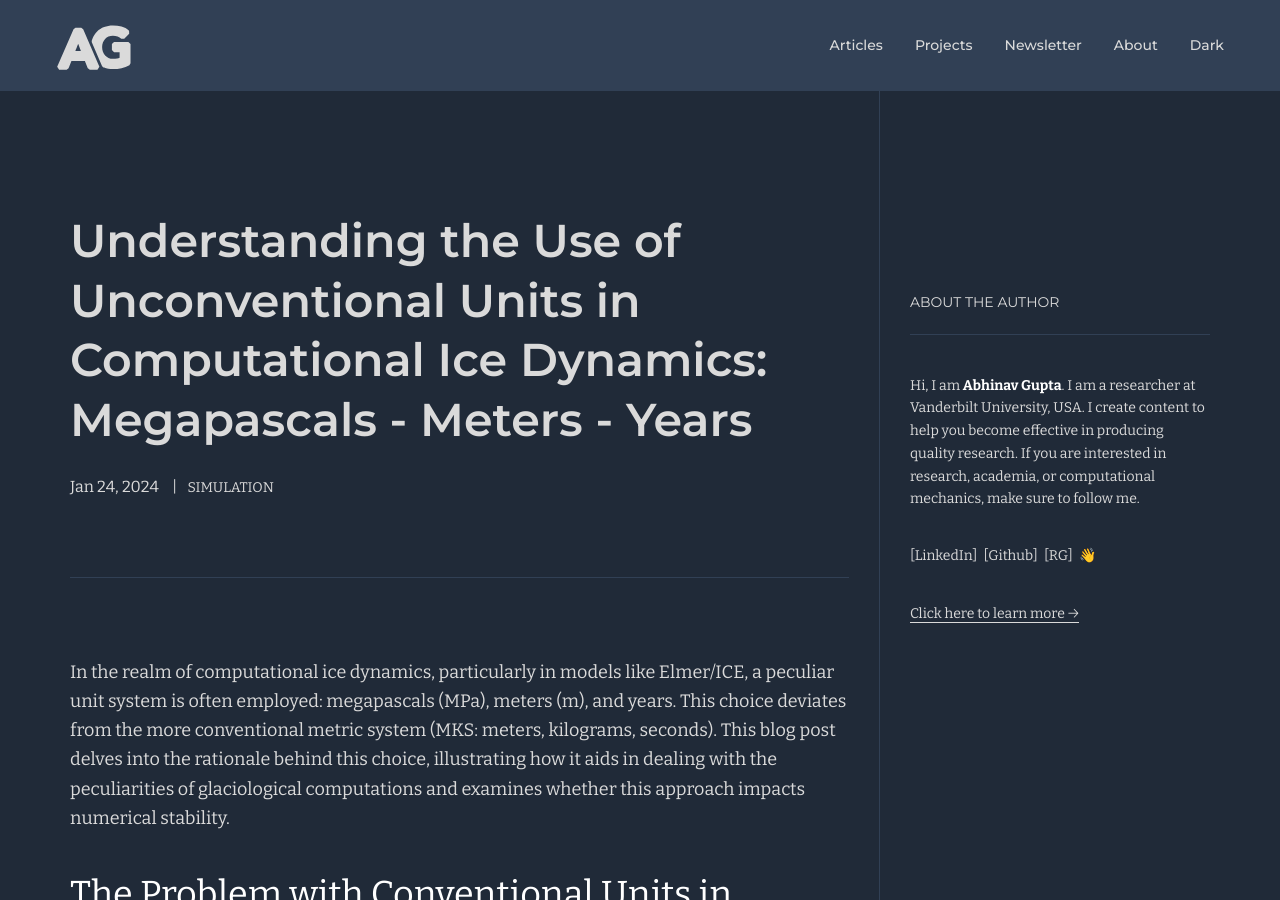
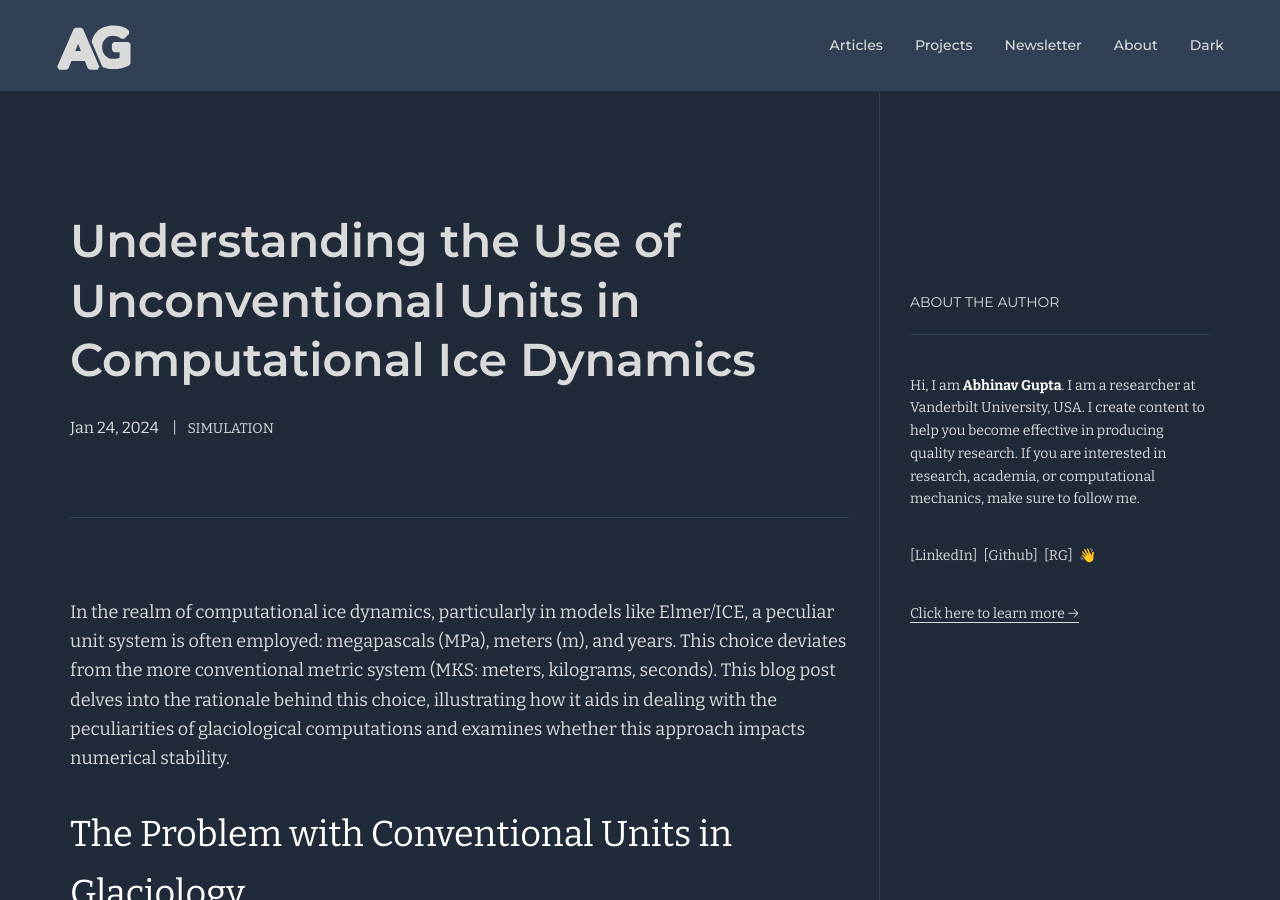
Before and after one commit to iitrabhi/iitrabhi.github.io, a Jekyll site: the page built from _posts/2024/01/2024-01-24-units-for-numerical-stabalization.md, in a window 1280 px wide and 900 px high. Built offline with Jekyll 4.4.1, drawn with Linux system fonts in a browser that asks for light colours.

Commit message:
Update 2024-01-24-units-for-numerical-stabalization.md

```diff
--- a/_posts/2024/01/2024-01-24-units-for-numerical-stabalization.md
+++ b/_posts/2024/01/2024-01-24-units-for-numerical-stabalization.md
@@ -1,6 +1,6 @@
 ---
 layout: post
-title: "Understanding the Use of Unconventional Units in Computational Ice Dynamics: Megapascals - Meters - Years"
+title: Understanding the Use of Unconventional Units in Computational Ice Dynamics
 description: How does using an unconventional unit system comprising megapascals, meters, and years in computational ice dynamics facilitate alignment with the enormous spatial and temporal scales of glaciological phenomena and enhance the numerical stability and precision of simulations?
 categories:
   - simulation
```
